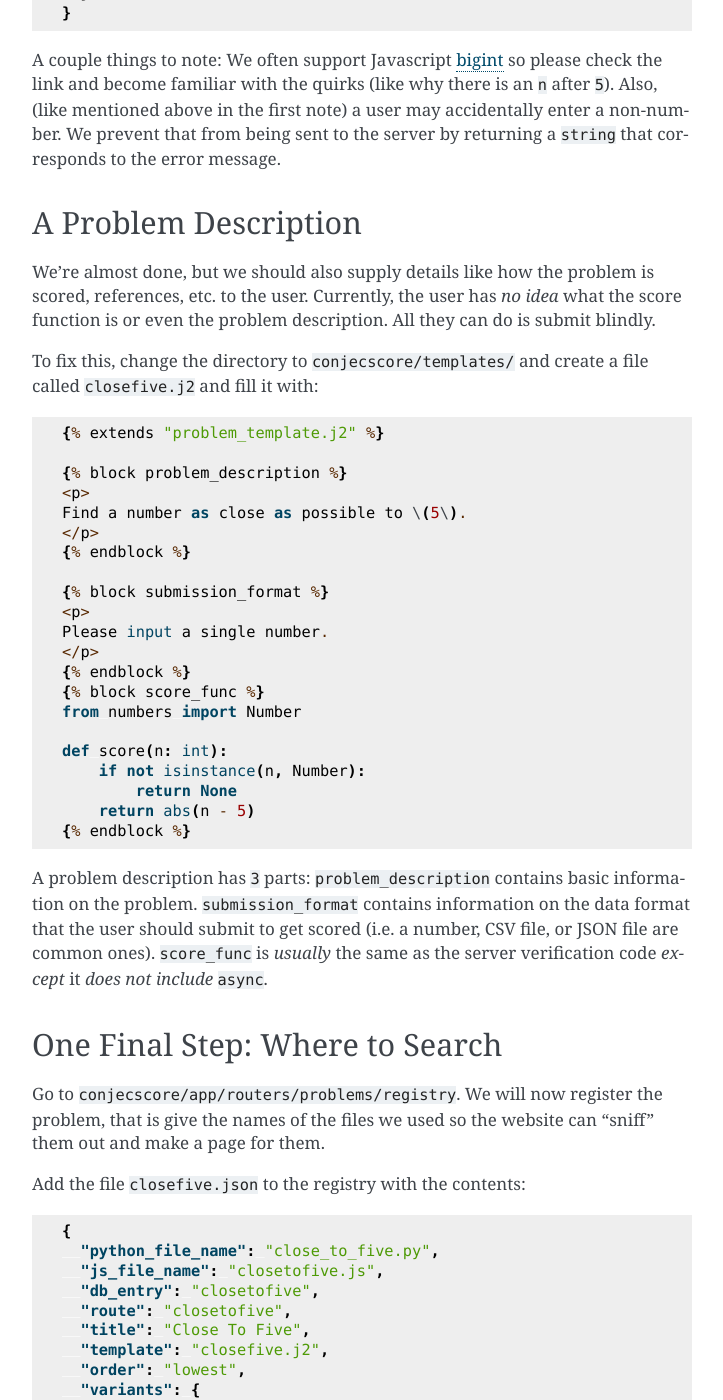
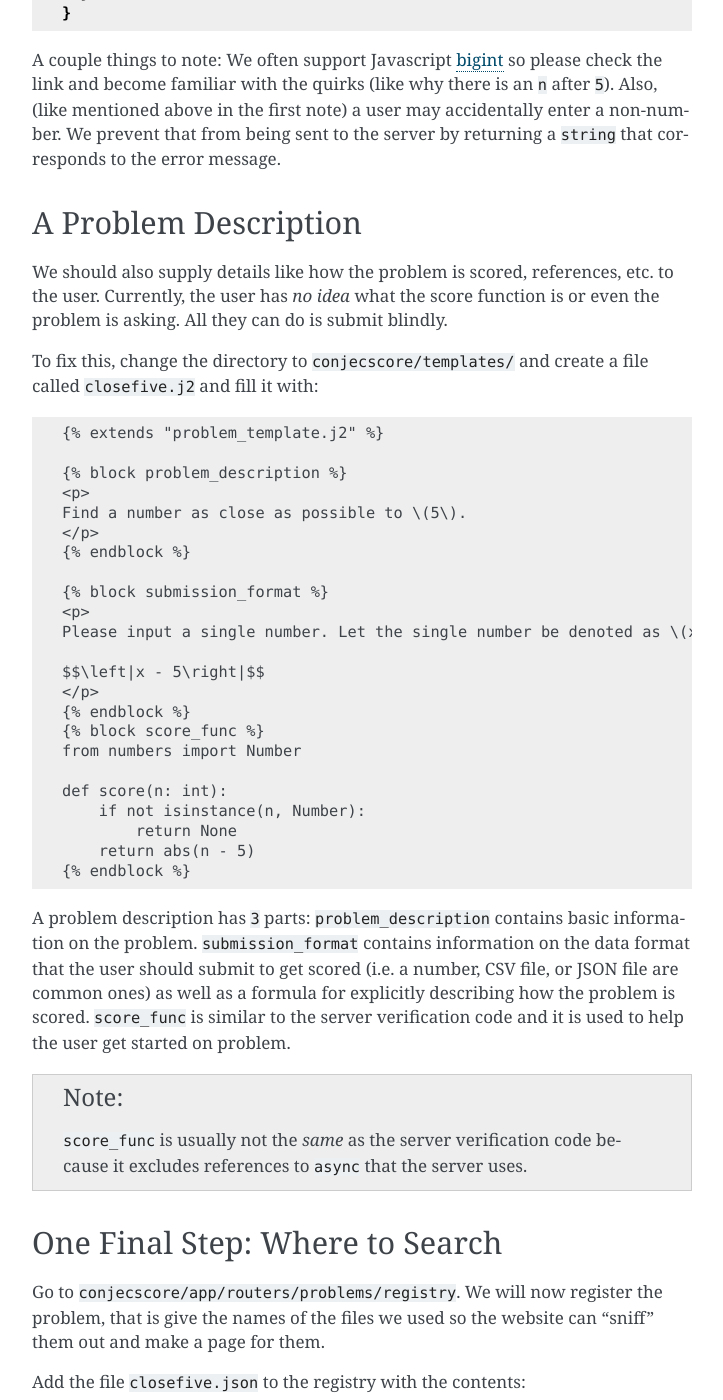
Before and after one commit to thyrgle/conjecscore, a Sphinx documentation site: the page built from docs/source/example.rst, in a window 1280 px wide and 1400 px high, scrolled down 1902 px. Shown: the whole window, without its empty margins (388-1111 px from the left). Built offline with Sphinx 7.4.7, drawn with Linux system fonts in a browser that asks for light colours.

Commit message:
Refactored some description of problem description

```diff
--- a/docs/source/example.rst
+++ b/docs/source/example.rst
@@ -63,7 +63,7 @@ A couple things to note: We often support Javascript `bigint <https://developer.
 A Problem Description
 ---------------------
 
-We're almost done, but we should also supply details like how the problem is scored, references, etc. to the user. Currently, the user has *no idea* what the score function is or even the problem description. All they can do is submit blindly.
+We should also supply details like how the problem is scored, references, etc. to the user. Currently, the user has *no idea* what the score function is or even the problem is asking. All they can do is submit blindly.
 
 To fix this, change the directory to ``conjecscore/templates/`` and create a file called ``closefive.j2`` and fill it with:
 
@@ -79,7 +79,9 @@ To fix this, change the directory to ``conjecscore/templates/`` and create a fil
 
    {% block submission_format %}
    <p>
-   Please input a single number.
+   Please input a single number. Let the single number be denoted as \(x\). The score is computed as:
+
+   $$\left|x - 5\right|$$
    </p>
    {% endblock %}
    {% block score_func %}
@@ -91,7 +93,11 @@ To fix this, change the directory to ``conjecscore/templates/`` and create a fil
        return abs(n - 5)
    {% endblock %}
 
-A problem description has ``3`` parts: ``problem_description`` contains basic information on the problem. ``submission_format`` contains information on the data format that the user should submit to get scored (i.e. a number, CSV file, or JSON file are common ones). ``score_func`` is *usually* the same as the server verification code *except* it *does not include* ``async``.
+A problem description has ``3`` parts: ``problem_description`` contains basic information on the problem. ``submission_format`` contains information on the data format that the user should submit to get scored (i.e. a number, CSV file, or JSON file are common ones) as well as a formula for explicitly describing how the problem is scored. ``score_func`` is similar to the server verification code and it is used to help the user get started on problem.
+
+.. note::
+
+   ``score_func`` is usually not the *same* as the server verification code because it excludes references to ``async`` that the server uses.
 
 -------------------------------
 One Final Step: Where to Search
```
